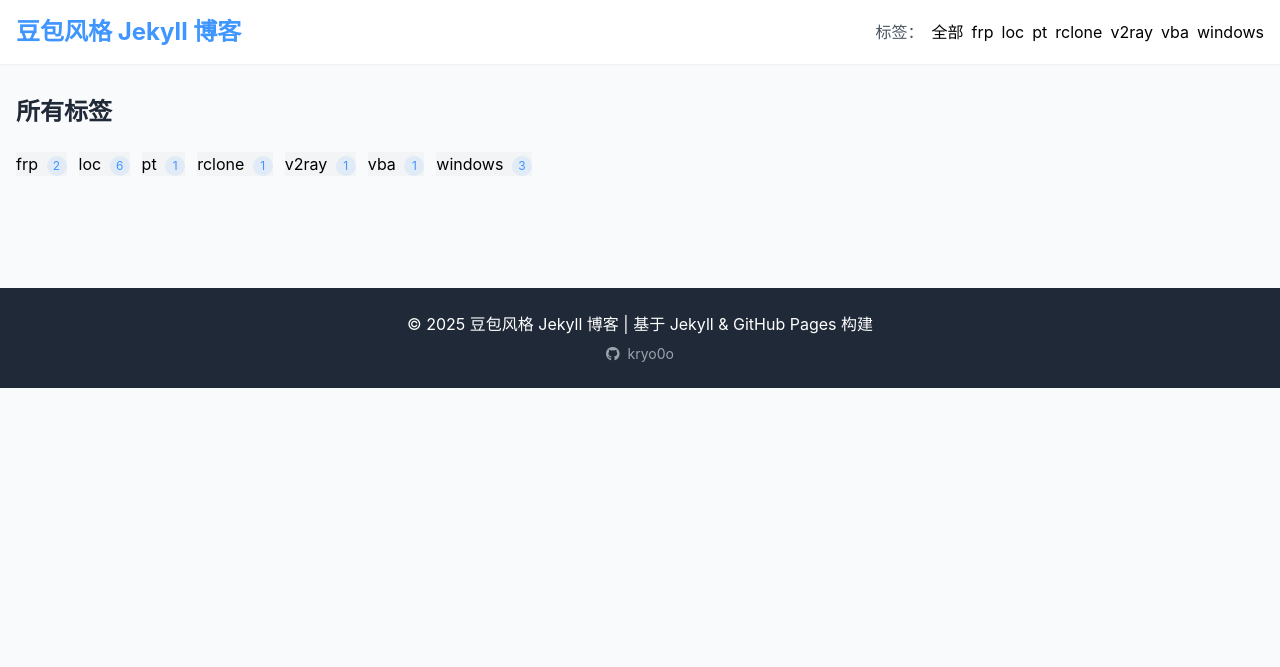
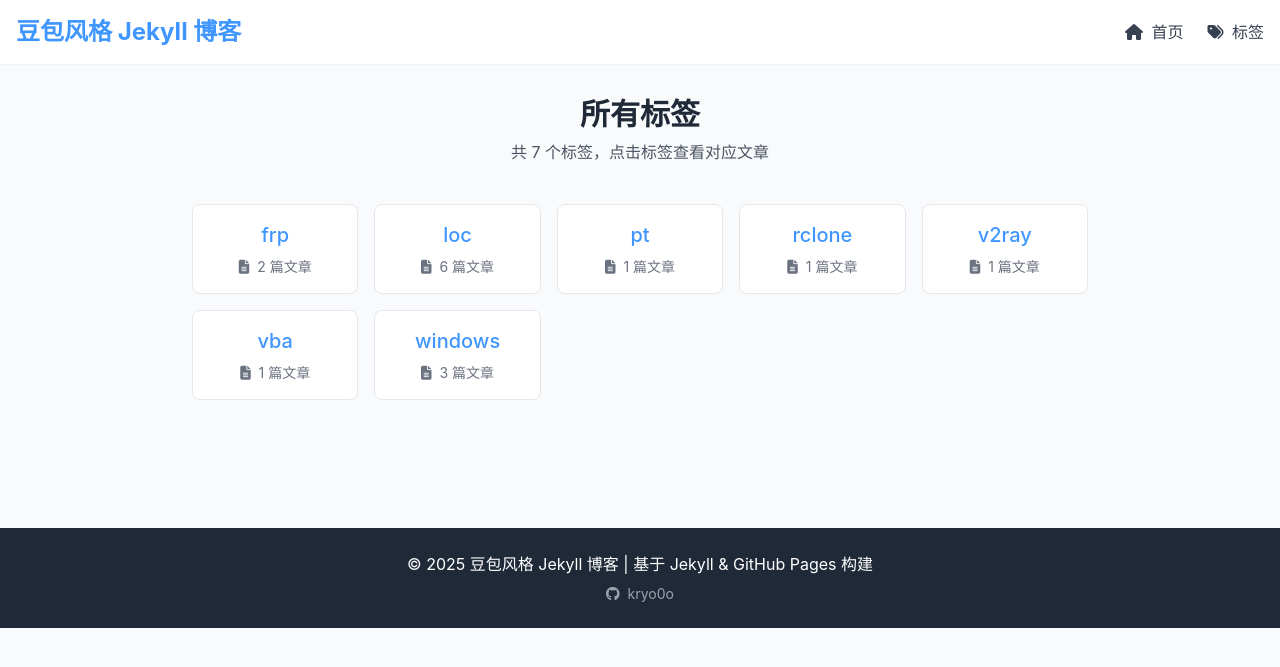
Before and after one commit to kryo0o/kryo0o.github.io, a Jekyll site: the page built from tags/index.html, in a window 1280 px wide. Shown: the top 667 px of the page. Built offline with Jekyll 4.4.1, drawn with Linux system fonts in a browser that asks for light colours; nearby versions of some CDN libraries.

Commit message:
修改文章列表

```diff
--- a/_includes/header.html
+++ b/_includes/header.html
@@ -3,24 +3,18 @@
     <a href="{{ site.baseurl }}/" class="text-2xl font-bold text-primary">
       {{ site.title }}
     </a>
-    <!-- 标签筛选区 -->
-    <div class="flex items-center gap-2">
-      <span class="text-gray-600">标签：</span>
-      <div class="flex flex-wrap gap-2">
-        <!-- 全部标签 -->
-        <a href="{{ site.baseurl }}/" class="tag-item {% if page.url == '/' %}tag-active{% endif %}">
-          全部
-        </a>
-        <!-- 遍历所有标签（兼容旧版Liquid） -->
-        {% assign tags = site.tags | sort %}
-        {% for tag in tags %}
-          {% assign tag_name = tag[0] %}
-          <a href="{{ site.baseurl }}/tags/{{ tag_name | slugify }}/"
-             class="tag-item {% if page.tag == tag_name %}tag-active{% endif %}">
-            {{ tag_name }}
-          </a>
-        {% endfor %}
-      </div>
+    <!-- 导航菜单（添加标签入口，移除原标签筛选） -->
+    <div class="flex items-center gap-6">
+      <a href="{{ site.baseurl }}/" class="text-gray-700 hover:text-primary transition-colors">
+        <i class="fa-solid fa-home mr-1"></i> 首页
+      </a>
+      <a href="{{ site.baseurl }}/tags/" class="text-gray-700 hover:text-primary transition-colors">
+        <i class="fa-solid fa-tags mr-1"></i> 标签
+      </a>
+      <!-- 可添加其他导航项，比如“关于” -->
+      <!-- <a href="{{ site.baseurl }}/about/" class="text-gray-700 hover:text-primary transition-colors">
+        <i class="fa-solid fa-user mr-1"></i> 关于
+      </a> -->
     </div>
   </div>
 </header>
--- a/_layouts/default.html
+++ b/_layouts/default.html
@@ -4,31 +4,60 @@
   <meta charset="UTF-8">
   <meta name="viewport" content="width=device-width, initial-scale=1.0">
   <title>{% if page.title %}{{ page.title }}{% else %}{{ site.title }}{% endif %}</title>
-  <!-- Tailwind CSS CDN（兼容所有环境） -->
   <script src="https://cdn.tailwindcss.com"></script>
-  <!-- Font Awesome 图标 -->
   <link rel="stylesheet" href="https://cdnjs.cloudflare.com/ajax/libs/font-awesome/6.4.0/css/all.min.css">
-  <!-- 代码高亮样式（豆包风格，适配Rouge） -->
+  <!-- 代码块样式（豆包浅灰风格+复制按钮） -->
   <style>
-    /* 豆包风格代码高亮 */
+    /* 豆包风格代码块（浅灰底色） */
     .highlight {
-      background: #1f2937 !important;
-      color: #e5e7eb !important;
+      background: #f6f8fa !important;
+      color: #24292e !important;
+      border: 1px solid #e1e4e8 !important;
       border-radius: 0.5rem;
       padding: 1rem;
       overflow-x: auto;
       margin: 1rem 0;
+      position: relative; /* 为复制按钮定位 */
     }
-    .highlight .c { color: #6e7781 } /* 注释 */
-    .highlight .k { color: #ff7b72 } /* 关键字 */
-    .highlight .o { color: #d2a8ff } /* 操作符 */
-    .highlight .m { color: #ffa657 } /* 数字 */
-    .highlight .s { color: #a5d6ff } /* 字符串 */
-    .highlight .na { color: #79c0ff } /* 属性 */
-    .highlight .nb { color: #8b5cf6 } /* 内置函数 */
-    .highlight .nf { color: #d1d5db } /* 函数名 */
+    /* 代码高亮配色（适配浅背景） */
+    .highlight .c { color: #6a737d } /* 注释 */
+    .highlight .k { color: #d73a4a } /* 关键字 */
+    .highlight .o { color: #6f42c1 } /* 操作符 */
+    .highlight .m { color: #005cc5 } /* 数字 */
+    .highlight .s { color: #032f62 } /* 字符串 */
+    .highlight .na { color: #22863a } /* 属性 */
+    .highlight .nb { color: #6f42c1 } /* 内置函数 */
+    .highlight .nf { color: #6f42c1 } /* 函数名 */
+    .highlight .nc { color: #22863a } /* 类名 */
+    .highlight .nv { color: #e36209 } /* 变量 */
 
-    /* 自定义工具类（Tailwind 扩展） */
+    /* 代码复制按钮 */
+    .copy-btn {
+      position: absolute;
+      top: 0.5rem;
+      right: 0.5rem;
+      padding: 0.25rem 0.5rem;
+      background: #ffffff;
+      border: 1px solid #e1e4e8;
+      border-radius: 0.25rem;
+      cursor: pointer;
+      font-size: 0.75rem;
+      color: #24292e;
+      transition: all 0.2s;
+      z-index: 10;
+    }
+    .copy-btn:hover {
+      background: #0366d6;
+      color: #ffffff;
+      border-color: #0366d6;
+    }
+    .copy-btn.copied {
+      background: #22863a;
+      color: #ffffff;
+      border-color: #22863a;
+    }
+
+    /* 自定义工具类 */
     @layer utilities {
       .tag-item { @apply px-3 py-1 rounded-full text-sm cursor-pointer transition-all hover:bg-primary/10; }
       .tag-active { @apply bg-primary text-white hover:bg-primary/90; }
@@ -36,7 +65,6 @@
       .page-active { @apply bg-primary text-white border-primary hover:bg-primary/90; }
     }
   </style>
-  <!-- Tailwind 配置（豆包风格配色） -->
   <script>
     tailwind.config = {
       theme: {
@@ -55,15 +83,45 @@
   </script>
 </head>
 <body class="bg-light min-h-screen">
-  <!-- 引入头部导航 -->
   {% include header.html %}
-
-  <!-- 主内容区 -->
   <main class="container mx-auto px-4 py-8">
     {{ content }}
   </main>
+  {% include footer.html %}
 
-  <!-- 引入底部 -->
-  {% include footer.html %}
+  <!-- 代码复制功能JS -->
+  <script>
+    // 页面加载完成后初始化复制按钮
+    document.addEventListener('DOMContentLoaded', function() {
+      // 为每个代码块添加复制按钮
+      const highlightBlocks = document.querySelectorAll('.highlight');
+      highlightBlocks.forEach(block => {
+        // 创建复制按钮
+        const copyBtn = document.createElement('button');
+        copyBtn.className = 'copy-btn';
+        copyBtn.innerHTML = '<i class="fa-solid fa-copy mr-1"></i> 复制';
+        block.appendChild(copyBtn);
+
+        // 复制按钮点击事件
+        copyBtn.addEventListener('click', function() {
+          // 获取代码内容（排除复制按钮）
+          const code = block.textContent.replace(/复制|已复制/g, '').trim();
+          // 复制到剪贴板
+          navigator.clipboard.writeText(code).then(() => {
+            // 提示复制成功
+            copyBtn.innerHTML = '<i class="fa-solid fa-check mr-1"></i> 已复制';
+            copyBtn.classList.add('copied');
+            // 2秒后恢复按钮文字
+            setTimeout(() => {
+              copyBtn.innerHTML = '<i class="fa-solid fa-copy mr-1"></i> 复制';
+              copyBtn.classList.remove('copied');
+            }, 2000);
+          }).catch(err => {
+            alert('复制失败：' + err);
+          });
+        });
+      });
+    });
+  </script>
 </body>
 </html>
--- a/tags/index.html
+++ b/tags/index.html
@@ -3,56 +3,68 @@ layout: default
 title: 所有标签
 ---
 
-<!-- 标签列表 -->
-<div class="mb-8">
-  <h2 class="text-2xl font-bold text-dark mb-6">所有标签</h2>
-  <div class="flex flex-wrap gap-3">
+<!-- 标签页面头部 -->
+<div class="mb-10 text-center">
+  <h1 class="text-3xl font-bold text-dark mb-2">所有标签</h1>
+  <p class="text-gray-600">共 {{ site.tags.size }} 个标签，点击标签查看对应文章</p>
+</div>
+
+<!-- 标签列表（大尺寸展示） -->
+<div class="grid grid-cols-2 sm:grid-cols-3 md:grid-cols-4 lg:grid-cols-5 gap-4 mb-12 max-w-4xl mx-auto">
   {% assign tags = site.tags | sort %}
   {% if tags.size > 0 %}
     {% for tag in tags %}
       {% assign tag_name = tag[0] %}
       {% assign post_count = tag[1].size %}
       <a href="{{ site.baseurl }}/tags/{{ tag_name | slugify }}/"
-           class="tag-item bg-gray-100 hover:bg-primary/10">
-          {{ tag_name }} <span class="bg-primary/10 text-primary rounded-full w-5 h-5 inline-flex items-center justify-center text-xs ml-1">
-            {{ post_count }}
+         class="bg-white border border-gray-200 rounded-lg p-4 text-center hover:border-primary hover:shadow-md transition-all">
+        <span class="text-xl font-medium text-primary">{{ tag_name }}</span>
+        <span class="block mt-2 text-sm text-gray-500">
+          <i class="fa-solid fa-file-alt mr-1"></i> {{ post_count }} 篇文章
         </span>
       </a>
     {% endfor %}
   {% else %}
-      <div class="text-gray-500">暂无标签</div>
+    <div class="col-span-full text-center py-12 text-gray-500">
+      <i class="fa-solid fa-tags text-4xl mb-4"></i>
+      <p>暂无标签</p>
+    </div>
   {% endif %}
 </div>
-</div>
 
-<!-- 标签下的文章列表（兼容旧版Liquid） -->
+<!-- 标签下的文章列表（纵向布局） -->
 {% if page.tag %}
-  <div class="grid grid-cols-1 md:grid-cols-2 lg:grid-cols-3 gap-6 mb-8">
+  <div class="mt-12 max-w-4xl mx-auto">
+    <h2 class="text-2xl font-bold text-dark mb-6">
+      标签：<span class="text-primary">{{ page.tag }}</span>（共 {{ site.tags[page.tag].size }} 篇）
+    </h2>
+    <div class="space-y-6">
       {% assign tag_posts = site.tags[page.tag] %}
       {% if tag_posts.size > 0 %}
         {% for post in tag_posts %}
-        <article class="bg-white rounded-lg shadow-sm overflow-hidden hover:shadow-md transition-shadow">
-          <div class="p-6">
-            <h2 class="text-xl font-semibold text-dark hover:text-primary transition-colors mb-2">
+          <article class="bg-white rounded-lg shadow-sm overflow-hidden hover:shadow-md transition-shadow border border-gray-100">
+            <div class="p-6 md:p-8">
+              <h3 class="text-2xl font-bold text-dark hover:text-primary transition-colors mb-4">
                 <a href="{{ post.url | relative_url }}">{{ post.title }}</a>
-            </h2>
-            <div class="flex justify-between items-center mb-3 text-sm text-gray-500">
-              <span>{{ post.date | date: "%Y-%m-%d" }}</span>
-              <div class="flex gap-2">
-                {% for tag in post.tags %}
-                  <a href="{{ site.baseurl }}/tags/{{ tag | slugify }}/" class="tag-item bg-gray-100">
-                    {{ tag }}
+              </h3>
+              <div class="flex flex-wrap gap-3 mb-4 text-sm text-gray-500 border-b border-gray-100 pb-3">
+                <span><i class="fa-solid fa-calendar mr-1"></i> {{ post.date | date: "%Y-%m-%d" }}</span>
+              </div>
+              <!-- 标签下文章简介 -->
+              <div class="text-gray-700 mb-6 leading-relaxed">
+                {{ post.content | strip_html | truncate: 200, "..." }}
+              </div>
+              <a href="{{ post.url | relative_url }}" class="inline-flex items-center px-4 py-2 bg-primary text-white rounded-md hover:bg-primary/90 transition-colors">
+                阅读全文 <i class="fa-solid fa-arrow-right ml-2"></i>
               </a>
-                {% endfor %}
-              </div>
-            </div>
-            <p class="text-gray-600 mb-4">{{ post.excerpt | strip_html | truncate: 150 }}</p>
-            <a href="{{ post.url | relative_url }}" class="text-primary hover:underline">阅读更多</a>
             </div>
           </article>
         {% endfor %}
       {% else %}
-      <div class="col-span-full text-center py-12 text-gray-500">该标签下暂无文章</div>
+        <div class="text-center py-12 text-gray-500 bg-white rounded-lg shadow-sm border border-gray-100">
+          <i class="fa-solid fa-file-alt text-4xl mb-4"></i>
+          <p>该标签下暂无文章</p>
+        </div>
       {% endif %}
     </div>
   {% endif %}
```
Also changed, not shown: index.html (+35 -13 lines). Lines whose indentation alone changed are shown as unchanged.
